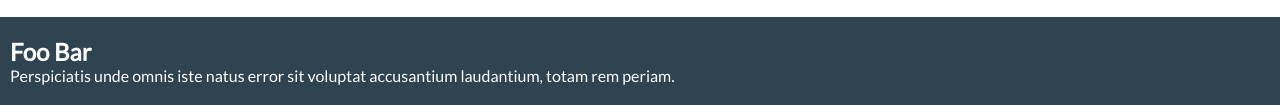
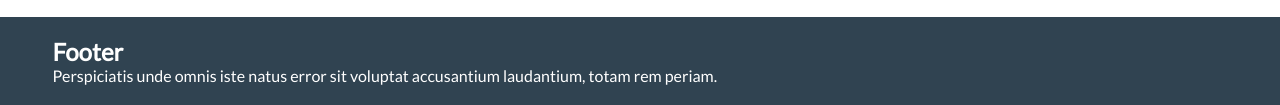
Before and after one commit to pobch/foobar-web, a plain HTML site: page index.html in a window 1280 px wide. Shown: the part 1747-1852 px from the top of the page. Drawn offline with Linux system fonts and the light colour scheme.

Commit message:
add max-width for desktop layout

```diff
--- a/index.html
+++ b/index.html
@@ -163,9 +163,13 @@
 
     <!-- Footer -->
     <footer>
-      <h2>Foo Bar</h2>
-      <p>Perspiciatis unde omnis iste natus error sit voluptat accusantium laudantium, totam rem periam.</p>
+      <div class="footer-wrapper">
+        <h2>Footer</h2>
+        <p>Perspiciatis unde omnis iste natus error sit voluptat accusantium laudantium, totam rem periam.</p>
+      </div>
     </footer>
+
+    <!-- Script -->
     <script src="/script.js"></script>
   </body>
 </html>
--- a/style.css
+++ b/style.css
@@ -333,6 +333,9 @@ footer {
   }
 
   .card-wrapper {
+    max-width: 1175px;
+    margin-left: auto;
+    margin-right: auto;
     flex-direction: row;
     flex-wrap: wrap;
     justify-content: center;
@@ -354,4 +357,9 @@ footer {
     font-style: italic;
     color: #43d29e;
   }
+
+  .footer-wrapper {
+    max-width: 1175px;
+    margin: 0 auto;
+  }
 }
```
